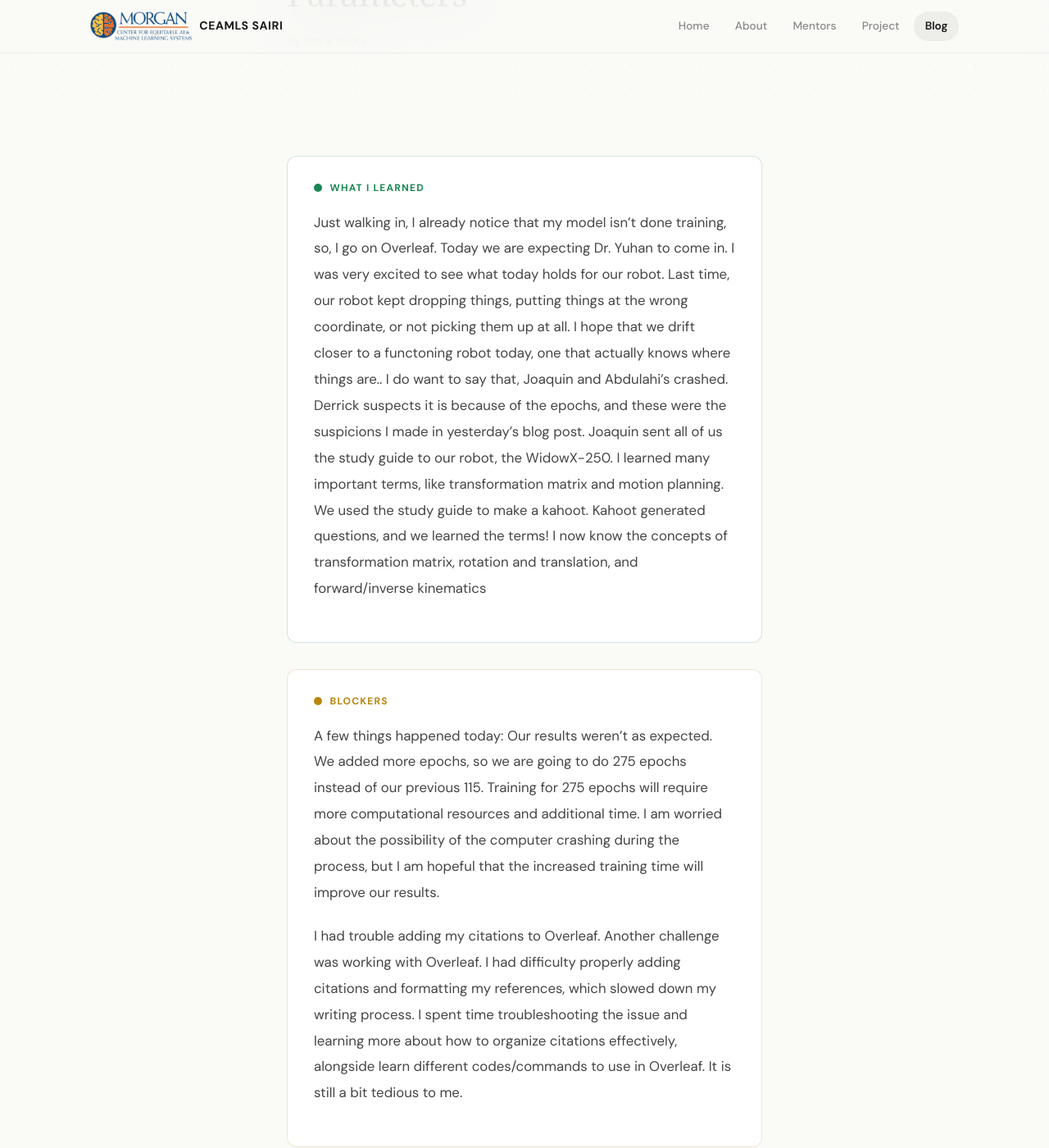
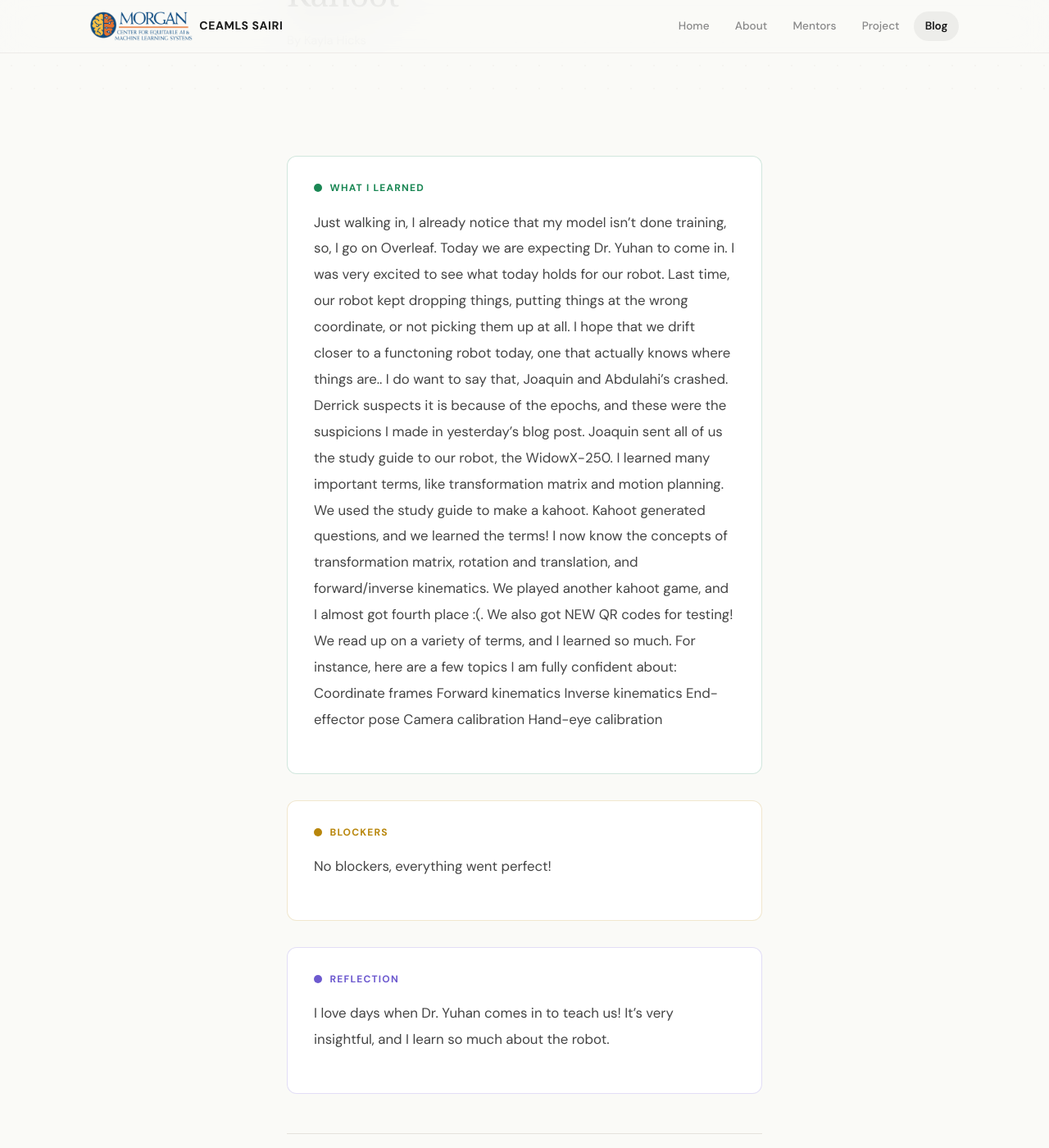
Before and after one commit to kaylahicks192/kaylahicks192ceamls26.github.io, a Jekyll site: the page built from _posts/2026-07-07-day-31.md, in a window 1280 px wide and 1400 px high, scrolled down 298 px. Shown: the whole window at 82% size. Built offline with Jekyll 4.4.1, drawn with Linux system fonts in a browser that asks for light colours; some web fonts are replaced; some of the changed text lies outside the part shown.

Commit message:
Update 2026-07-07-day-31.md

```diff
--- a/_posts/2026-07-07-day-31.md
+++ b/_posts/2026-07-07-day-31.md
@@ -1,6 +1,6 @@
 ---
 layout: post
-title: "Day 31 — Onto New Parameters "
+title: "Day 31 — Learning with Kahoot "
 date: 2026-07-07
 permalink: /day31.html
 tags: ["YOLO Systems", "research", "AI", "Robot Arm", "Literature Review", "overleaf", "writing", "literature review"]
@@ -11,15 +11,22 @@ what_i_learned: |
   or not picking them up at all. I hope that we drift closer to a functoning robot today, one that actually knows where things are..
   I do want to say that, Joaquin and Abdulahi's crashed. Derrick suspects it is because of the epochs, and these were the suspicions I made in yesterday's blog post. Joaquin sent all of us the study guide to our robot, the WidowX-250. I learned many important terms, like
   transformation matrix and motion planning.
-  We used the study guide to make a kahoot. Kahoot generated questions, and we learned the terms! I now know the concepts of  transformation matrix, rotation and translation, and forward/inverse kinematics
+  We used the study guide to make a kahoot. Kahoot generated questions, and we learned the terms! I now know the concepts of  transformation matrix, rotation and translation, and forward/inverse kinematics.
+  We played another kahoot game, and I almost got fourth place :(.
+  We also got NEW QR codes for testing!
+  We read up on a variety of terms, and I learned so much. For instance, here are a few topics I am fully confident about:
+  Coordinate frames
+  Forward kinematics
+  Inverse kinematics
+  End-effector pose
+  Camera calibration
+  Hand-eye calibration
+
 
 
 
 blockers: |
-  A few things happened today:
-  Our results weren't as expected. We added more epochs, so we are going to do 275 epochs instead of our previous 115. Training for 275 epochs will require more computational resources and additional time. I am worried about the possibility of the computer crashing during the process, but I am hopeful that the increased training time will improve our results.
-
-  I had trouble adding my citations to Overleaf.  Another challenge was working with Overleaf. I had difficulty properly adding citations and formatting my references, which slowed down my writing process. I spent time troubleshooting the issue and learning more about how to organize citations effectively, alongside learn different codes/commands to use in Overleaf. It is still a bit tedious to me.
+  No blockers, everything went perfect!
 
 
 reflection: |
```
